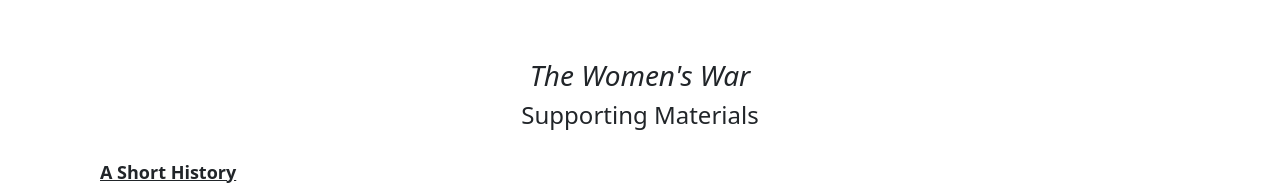
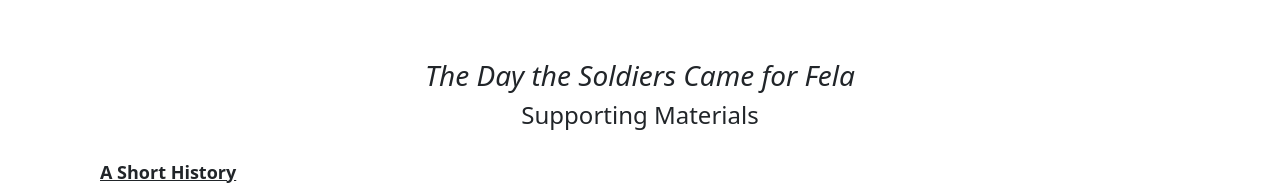
Before and after one commit to WAHPodcast/WAHPodcast, a plain HTML site: page supportingMaterials/S1E4supportingMaterials.html in a window 1280 px wide. Shown: the part 544-732 px from the top of the page. Drawn offline with nearby package versions, Linux system fonts and the light colour scheme.

Commit message:
Update S1E4supportingMaterials.html
fixed title

```diff
--- a/supportingMaterials/S1E4supportingMaterials.html
+++ b/supportingMaterials/S1E4supportingMaterials.html
@@ -45,7 +45,7 @@
     </div>
     </header>
 
-<h3 class="text-center"><i>The Women's War</i></h3>
+<h3 class="text-center"><i>The Day the Soldiers Came for Fela</i></h3>
 <h4 class="text-center">Supporting Materials</h4>
 <br>
 <h3 class="my-text"><u><b>A Short History</b></u></h3>
```
